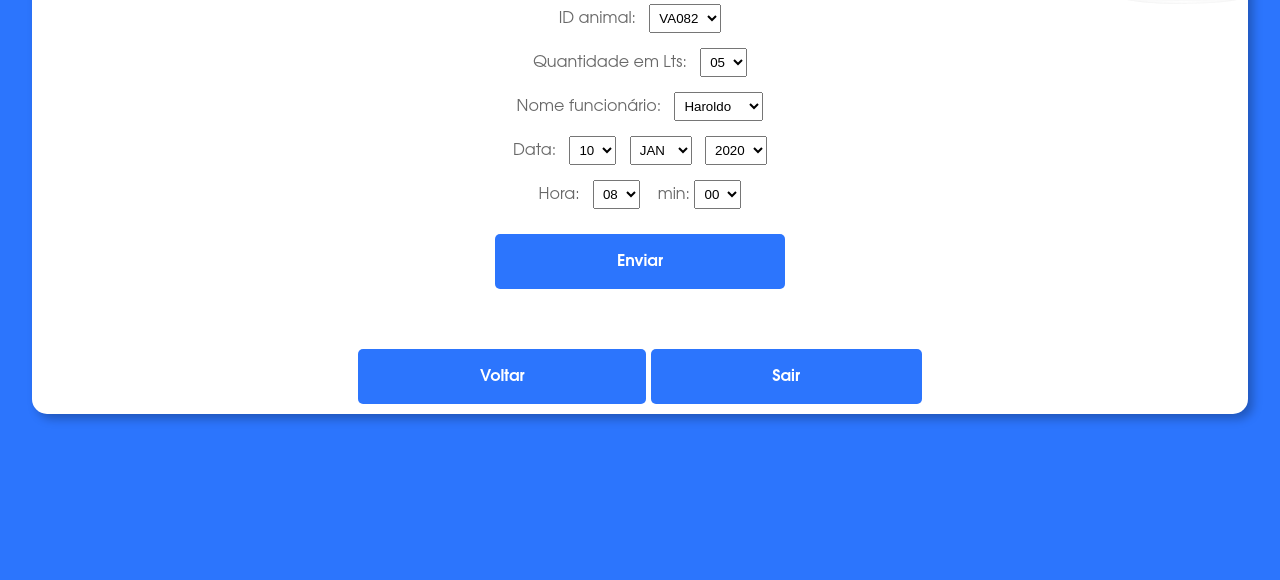
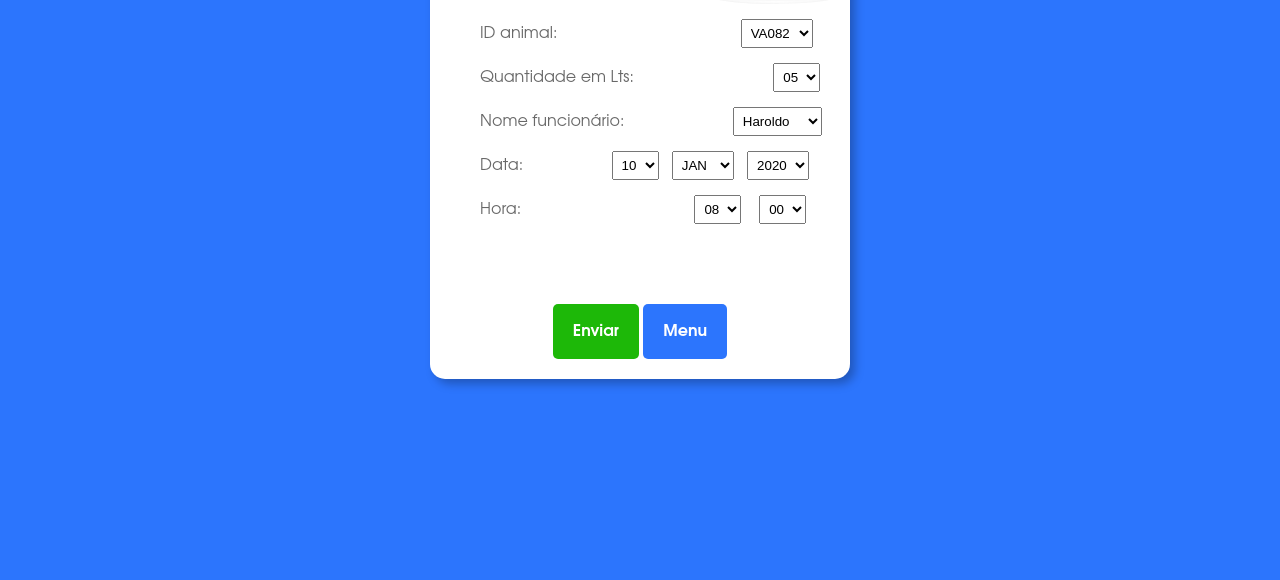
Before and after one commit to PatrickLeandro/Ptg4-ads, a plain HTML site: page controleDeLeite.html in a window 1280 px wide. Shown: the part 220-800 px from the top of the page. Drawn offline with Linux system fonts and the light colour scheme.

Commit message:
identacao formulario

```diff
--- a/controleDeLeite.html
+++ b/controleDeLeite.html
@@ -12,12 +12,12 @@
 
     <div class="container">
         <h1>ADS AgroSystem</h1>
-        <h2><img src="vaca.png" class="imgForm"></h2><br><br>
+        <h2><img src="vaca.png" class="imgForm um"></h2><br>
     <div class="divForm">
         <div class="divForm1">
             <form action="">
                 ID animal: &nbsp;
-                <select name="VA">
+                <select name="VA" class="id">
                     <option value="VA081">VA081</option>
                     <option value="VA082" selected>VA082</option>
                     <option value="VA083">VA083</option>
@@ -28,10 +28,10 @@
                     <option value="VA088">VA088</option>
                     <option value="VA089">VA089</option>
                     <option value="VA090">VA090</option>
-                  </select><br><br>
-
+                  </select>&nbsp;&nbsp;
+                    <br><br>
                 Quantidade em Lts: &nbsp;
-                <select name="litros">
+                <select name="litros" class="lts">
                     <option value="1">01</option>
                     <option value="2">02</option>
                     <option value="3">03</option>
@@ -44,7 +44,7 @@
                     <option value="10">10</option>
                   </select><br><br>
                 Nome funcionário: &nbsp;
-                <select name="nome">
+                <select name="nome" class="nome">
                     <option value="Patrick">Patrick</option>
                     <option value="Haroldo" selected>Haroldo</option>
                     <option value="Fabiana">Fabiana</option>
@@ -53,7 +53,7 @@
                     <option value="Lucas">Lucas</option>
                   </select><br><br>
                   Data: &nbsp;
-                <select name="Dia">
+                <select name="Dia" class="data">
                     <option value="1">01</option>
                     <option value="2">02</option>
                     <option value="3">03</option>
@@ -88,7 +88,7 @@
                     </select>
 
                     &nbsp;
-                <select name="mes">
+                <select name="mes" >
                     <option value="1"selected>JAN</option>
                     <option value="2">FEV</option>
                     <option value="3">MAR</option>
@@ -104,12 +104,12 @@
 
                     </select>
                     &nbsp;
-                <select name="ano">
+                <select name="ano" >
                     <option value="20" selected>2020</option>
 
                     </select><br><br>
                 Hora: &nbsp;
-                <select name="hora">
+                <select name="hora" class="hora">
 
                     <option value="0">00</option>
                     <option value="1">01</option>
@@ -137,8 +137,8 @@
                     <option value="23">23</option>
 
                     </select> &nbsp;&nbsp;
-                    min:
-                    <select name="minutos">
+
+                    <select name="minutos" >
 
                         <option value="1"selected>00</option>
                         <option value="1">01</option>
@@ -202,16 +202,15 @@
                         <option value="59">59</option>
                         </select>
 
-                <br><br><br><br>
-            <a href="controleDeLeite.html" class="btn1">Enviar</a>
-        </div>
-    </div>
 
 
+            </div>
+        </div>
+        <div class="botoes">
 
-        <a href="inicio.html" class="btn1">Voltar</a>
-        <a href="index.html" class="btn1">Sair</a><br><br><br>
-
+            <a href="controleDeLeite.html" class="btn1 enviar">Enviar</a>
+            <a href="inicio.html" class="btn1">Menu</a><br><br><br>
+        </div>
     </div>
 </body>
 </html>
--- a/style.css
+++ b/style.css
@@ -96,8 +96,12 @@ a{
     color: white;
     font-weight: bolder;
     border-radius: 5px;
-    padding-left: 10%;
-    padding-right: 10%;
+}
+.enviar{
+    background-color: rgb(29, 184, 8);
+}
+.sair{
+    background-color: red;
 }
 .linhaCentral{
     border-left: 1px solid;
@@ -133,28 +137,46 @@ a{
 
 
 }
+
 .container{
     margin: auto;
     background-color: white;
-    width: 95%;
+    width: 400px;
     color: rgba(61, 61, 61, 0.781);
     border-radius: 15px;
     box-shadow: 5px 5px 10px rgba(0, 0, 0, 0.258);
+    position: relative;
+    text-align: justify;
+    padding: 10px;
 }
-.form{
-    width: 300px;
-    padding: 2px;
-    border: none;
-    border-bottom: 1px solid;
-    outline: none;
+.botoes{
+    text-align: center;
 }
 .divForm{
 
     position: relative;
     bottom: 100px;
+    padding-left: 40px;
 }
-
-
+.um{
+    position: relative;
+    top: -80px;
+}
+.id{
+    margin-left: 170px ;
+}
+.lts{
+    margin-left: 126px ;
+}
+.nome{
+    margin-left: 95px ;
+}
+.data{
+    margin-left: 75px ;
+}
+.hora{
+    margin-left: 160px ;
+}
 
 .form::placeholder{
     font-size: 1rem;
```
